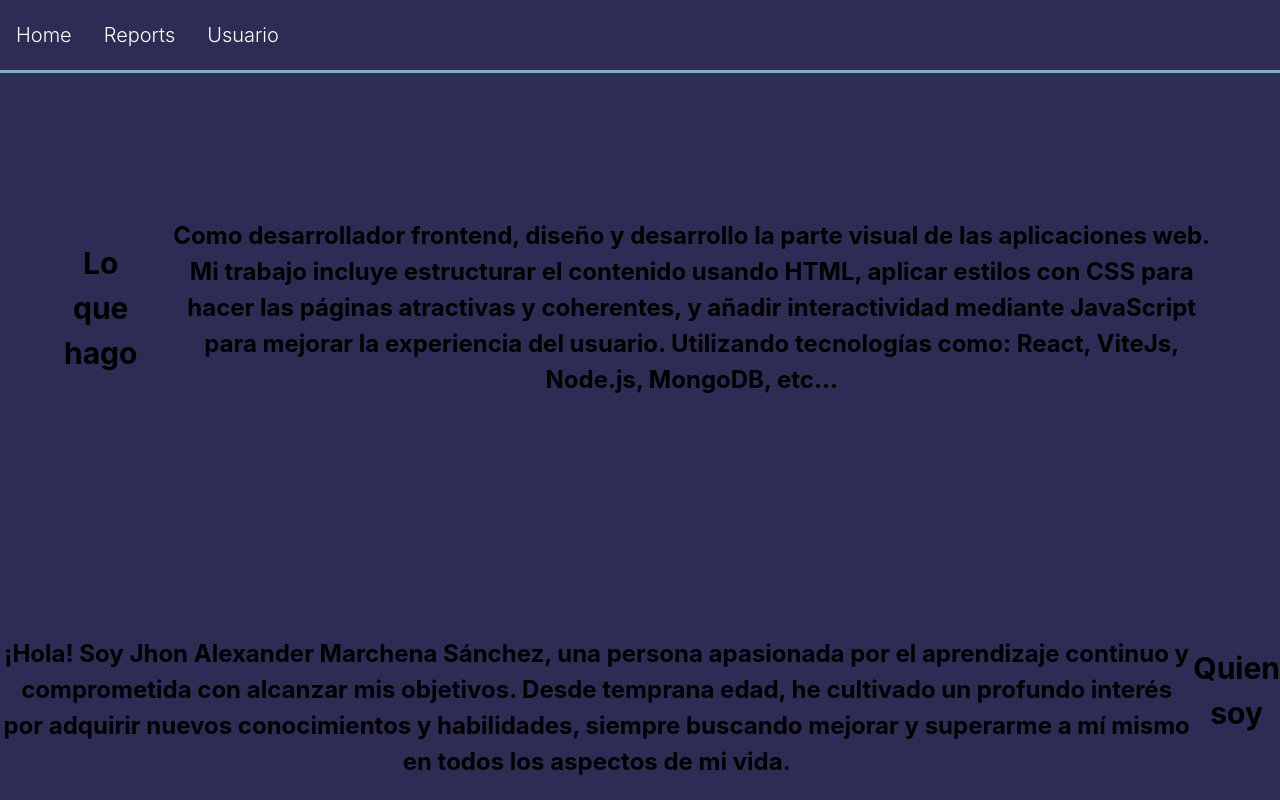
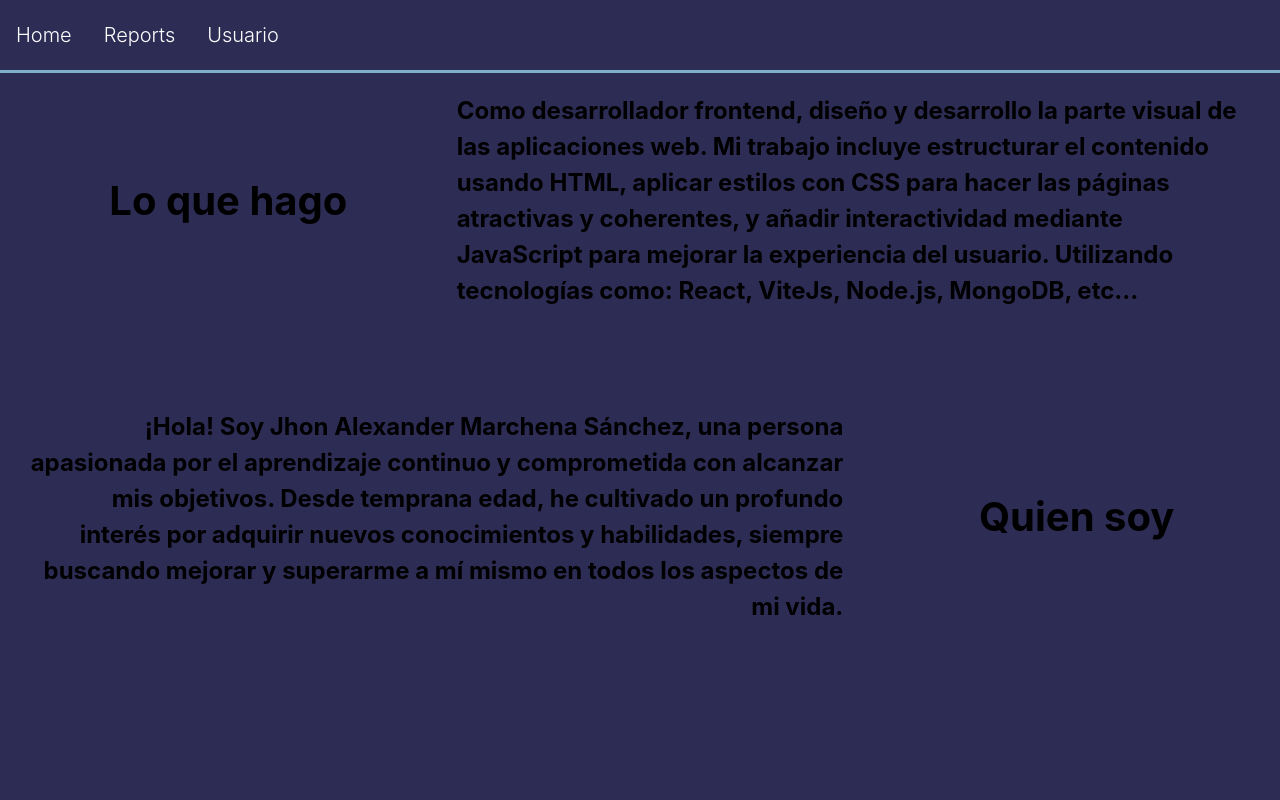
Before and after one commit to JhonMarchena/SysInventario, a React (Vite) app in the folder SysInventario/: page /AboutUs in a window 1280 px wide. Shown: the top 800 px of the page. Built offline with nearby package versions, Linux system fonts and the light colour scheme.

Commit message:
Ultima maquetación de about us

```diff
--- a/SysInventario/src/components/footer.jsx
+++ b/SysInventario/src/components/footer.jsx
@@ -10,7 +10,7 @@ function Footer() {
   return (
     <>
     <footer className='footerhp'>
-      <section className="luissc">
+    {/*<section className="luissc">
       <span className='namesc'>
       <h1>Luis Calderon</h1>
       <h2>Frontend Developer</h2>
@@ -20,7 +20,7 @@ function Footer() {
       <Link to={"https://github.com/LuisCal14"} className='iconlink' target='blank'><GitHubIcon/></Link>
       <Link to={"https://www.instagram.com/lacrz.14"} className='iconlink' target='blank'><InstagramIcon/></Link>
       </span>
-      </section>
+      </section>*/}
 
       <section className="jhonsc">
       <span className='namesc'>
--- a/SysInventario/src/components/mainau.jsx
+++ b/SysInventario/src/components/mainau.jsx
@@ -1,31 +1,34 @@
-import React from 'react'
-import '../styles/aboutus.css'
+import React from "react";
+import "../styles/aboutus.css";
 
 function mainau() {
   return (
-    <div className='main'>
-    <section className='conteinermn'>
-    <section className="cointener1">
+    <div className="main">
+      <section className="conteinermn">
+        <section className="conteiner1">
           <h1>Lo que hago</h1>
           <h2>
-    Como desarrollador frontend, diseño y desarrollo la parte visual de las aplicaciones web.
-    Mi trabajo incluye estructurar el contenido usando HTML, aplicar estilos con CSS para hacer
-    las páginas atractivas y coherentes, y añadir interactividad mediante JavaScript para mejorar
-    la experiencia del usuario. Utilizando tecnologías como: React, ViteJs, Node.js, MongoDB, etc...
+            Como desarrollador frontend, diseño y desarrollo la parte visual de
+            las aplicaciones web. Mi trabajo incluye estructurar el contenido
+            usando HTML, aplicar estilos con CSS para hacer las páginas
+            atractivas y coherentes, y añadir interactividad mediante JavaScript
+            para mejorar la experiencia del usuario. Utilizando tecnologías
+            como: React, ViteJs, Node.js, MongoDB, etc...
           </h2>
         </section>
         <section className="conteiner2">
           <h1>Quien soy</h1>
           <h2>
-    ¡Hola! Soy Jhon Alexander Marchena Sánchez, una persona apasionada por el aprendizaje continuo y
-    comprometida con alcanzar mis objetivos. Desde temprana edad, he cultivado un profundo interés por
-    adquirir nuevos conocimientos y habilidades, siempre buscando mejorar y superarme a mí mismo en todos
-    los aspectos de mi vida.
+            ¡Hola! Soy Jhon Alexander Marchena Sánchez, una persona apasionada
+            por el aprendizaje continuo y comprometida con alcanzar mis
+            objetivos. Desde temprana edad, he cultivado un profundo interés por
+            adquirir nuevos conocimientos y habilidades, siempre buscando
+            mejorar y superarme a mí mismo en todos los aspectos de mi vida.
           </h2>
         </section>
       </section>
     </div>
-  )
+  );
 }
 
-export default mainau
+export default mainau;
--- a/SysInventario/src/pages/AboutUs.jsx
+++ b/SysInventario/src/pages/AboutUs.jsx
@@ -1,12 +1,14 @@
 import React from 'react'
 import Navbar from '../components/navbar'
 import MainAU from '../components/mainau'
+import Footer from '../components/footer'
 
 function AboutUs() {
   return (
     <>
     <Navbar/>
     <MainAU/>
+    <Footer />
     </>
   )
 }
--- a/SysInventario/src/styles/aboutus.css
+++ b/SysInventario/src/styles/aboutus.css
@@ -1,9 +1,7 @@
-.main{
+.main {
   display: flex;
   width: 100dvw;
   height: 100dvh;
-
-
 }
 
 .conteinermn {
@@ -15,29 +13,45 @@ flex-direction: column;
   color: black;
   margin: 0px;
   align-items: center;
-
+  gap: 60px;
 }
 
-.cointener1{
+.conteiner1 {
   display: flex;
   flex-flow: row;
   align-items: center;
-justify-content: space-between;
+  padding: 0 30px;
   gap: 30px;
-width: 90%;
-height: 100%;
 }
 
 .conteiner2 {
   display: flex;
   flex-direction: row-reverse;
+  align-items: center;
+  padding-left: 30px;
+  gap: 30px;
 }
 
-.cointener1 h1 {
-font-size: 30px;
+.conteiner1 h1 {
+  font-size: 40px;
   flex-wrap: wrap;
+  width: 33.33%;
 }
 
-.conteiner2 h1{
-font-size: 30px;
+.conteiner1 h2 {
+    flex-wrap: wrap;
+    width: 66.66%;
+    text-align: start;
 }
+
+.conteiner2 h1 {
+  font-size: 40px;
+  flex-wrap: wrap;
+  width: 33.33%;
+}
+
+.conteiner2 h2 {
+    flex-wrap: wrap;
+    width: 66.66%;
+    text-align: end;
+}
--- a/SysInventario/src/styles/navbar.css
+++ b/SysInventario/src/styles/navbar.css
@@ -11,7 +11,7 @@
 
 /*NAVBAR HOMEPAGE*/
 .nav{
-    position: fixed;
+    position: sticky;
     display: flex;
     flex-direction: row;
     width: 100%;
@@ -23,7 +23,6 @@
     z-index: 100;
     top: 0;
     right: 0;
-
 }
 
 .letternv {
```
Lines whose indentation alone changed are shown as unchanged.
